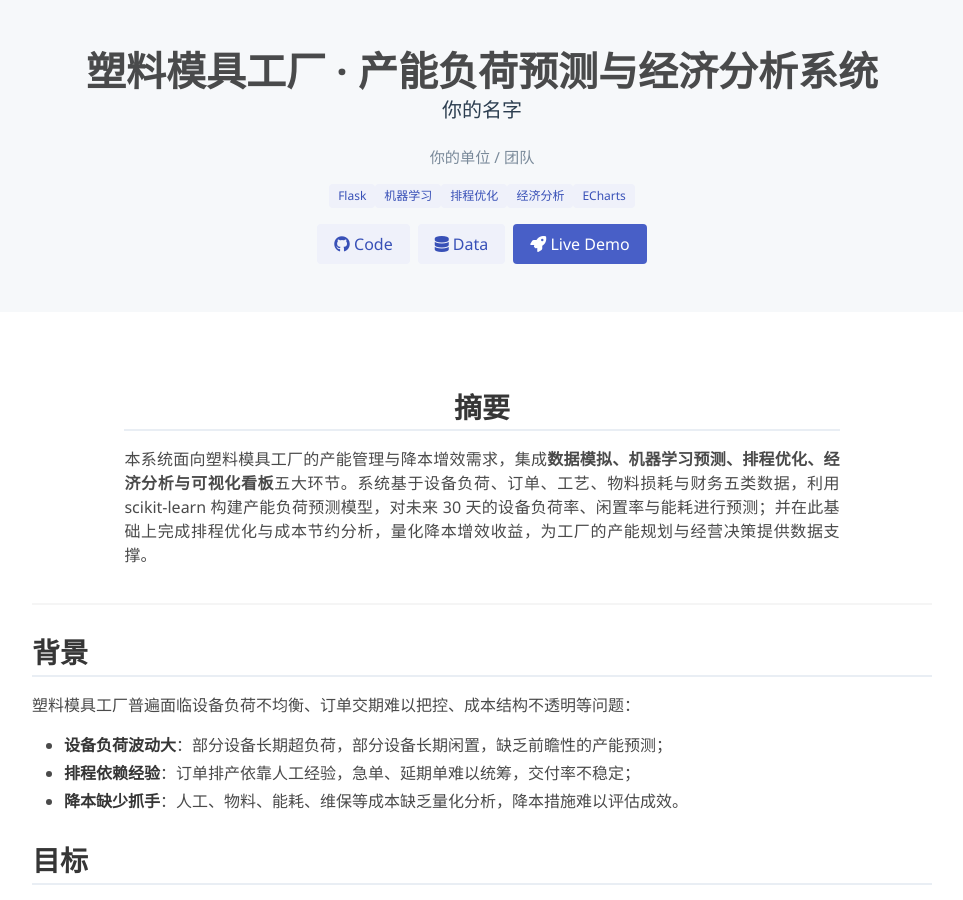
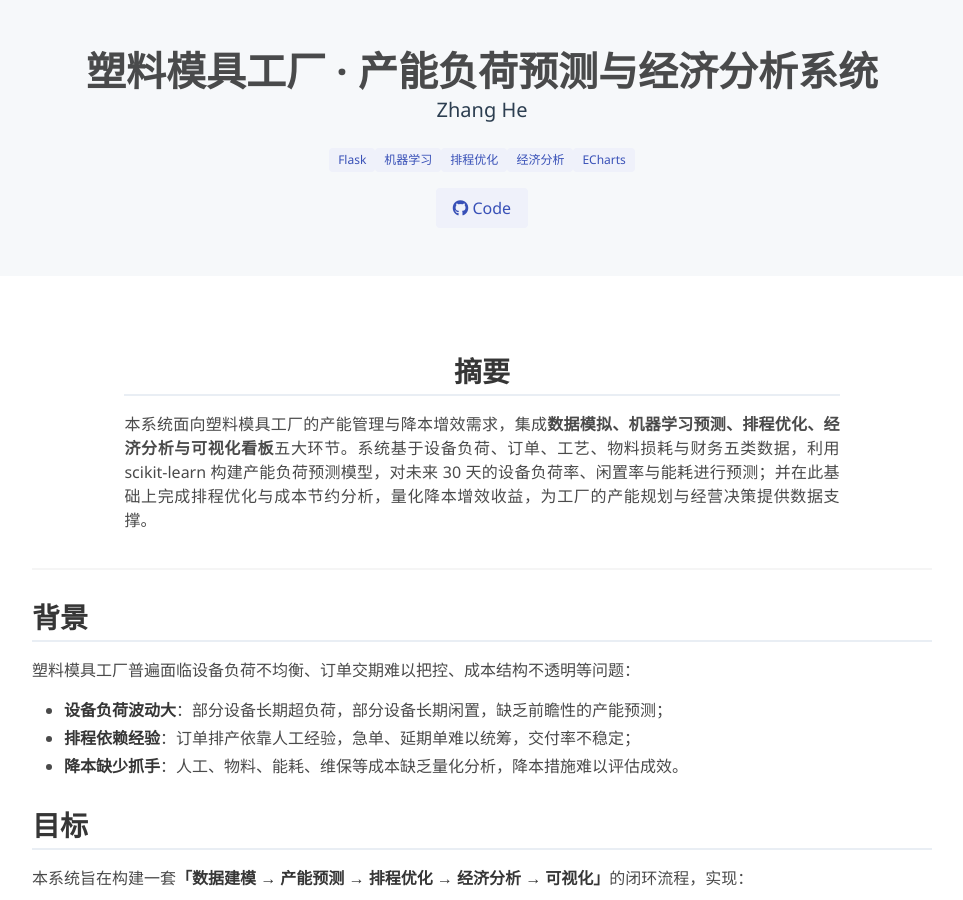
Before and after one commit to wyl-ctrl-c-v/moju-website, a Jekyll site: the page built from index.md, in a window 1280 px wide and 900 px high. Shown: the whole window, without its empty margins (158-1121 px from the left). Built offline with Jekyll 4.4.1, drawn with Linux system fonts in a browser that asks for light colours.

Commit message:
Update author name and links

```diff
--- a/index.md
+++ b/index.md
@@ -3,12 +3,9 @@ layout: project_page
 permalink: /
 title: "塑料模具工厂 · 产能负荷预测与经济分析系统"
 authors:
-  - 你的名字
-affiliations: 你的单位 / 团队
+  - Zhang He
 tags: [Flask, 机器学习, 排程优化, 经济分析, ECharts]
-code: https://github.com/你的用户名/moju
-data: https://github.com/你的用户名/moju/tree/main/data
-demo: https://你的应用.onrender.com
+code: https://github.com/wyl-ctrl-c-v/moju-website
 description: 面向塑料模具工厂的产能负荷预测与降本增效经济分析系统，集成数据模拟、机器学习预测、排程优化、经济分析与可视化看板。
 ---
 
```
